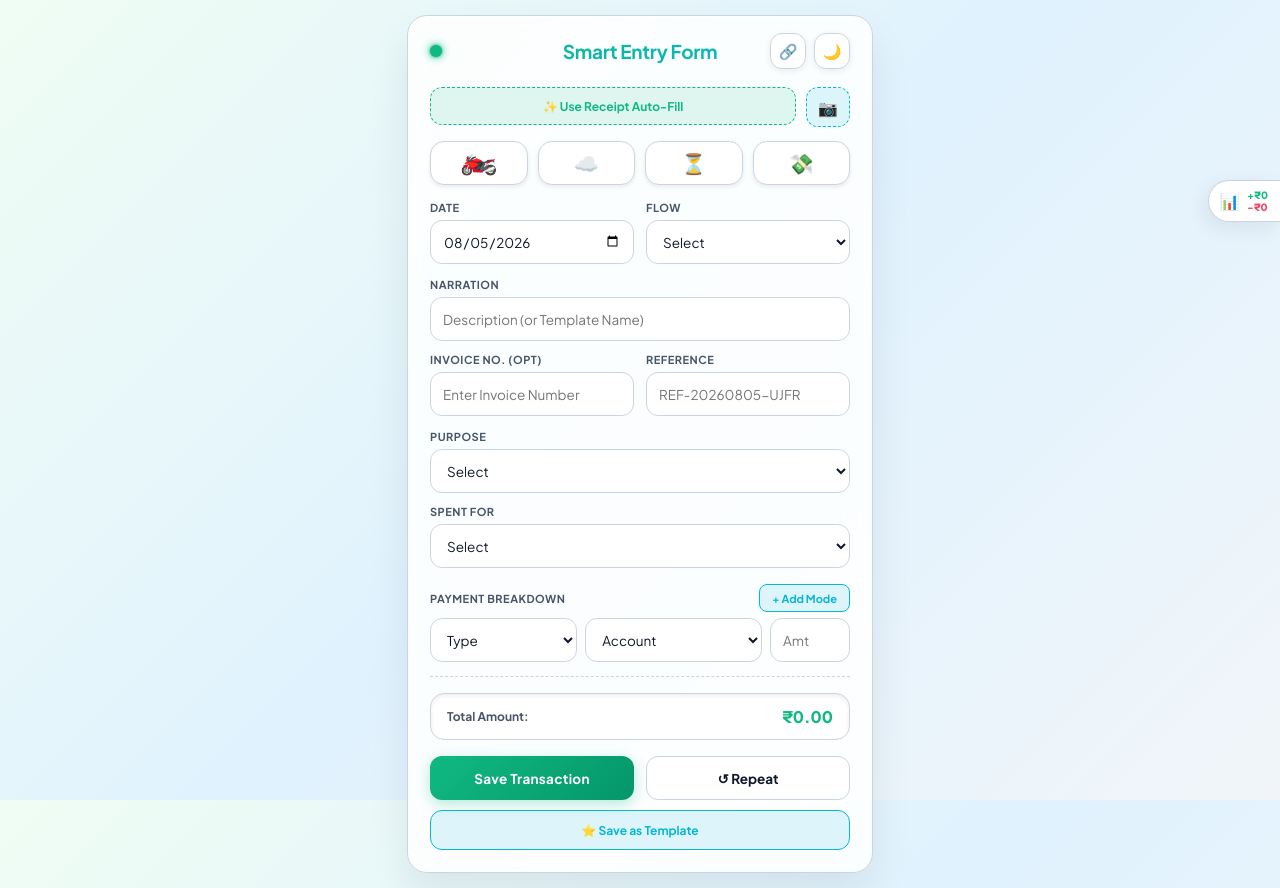
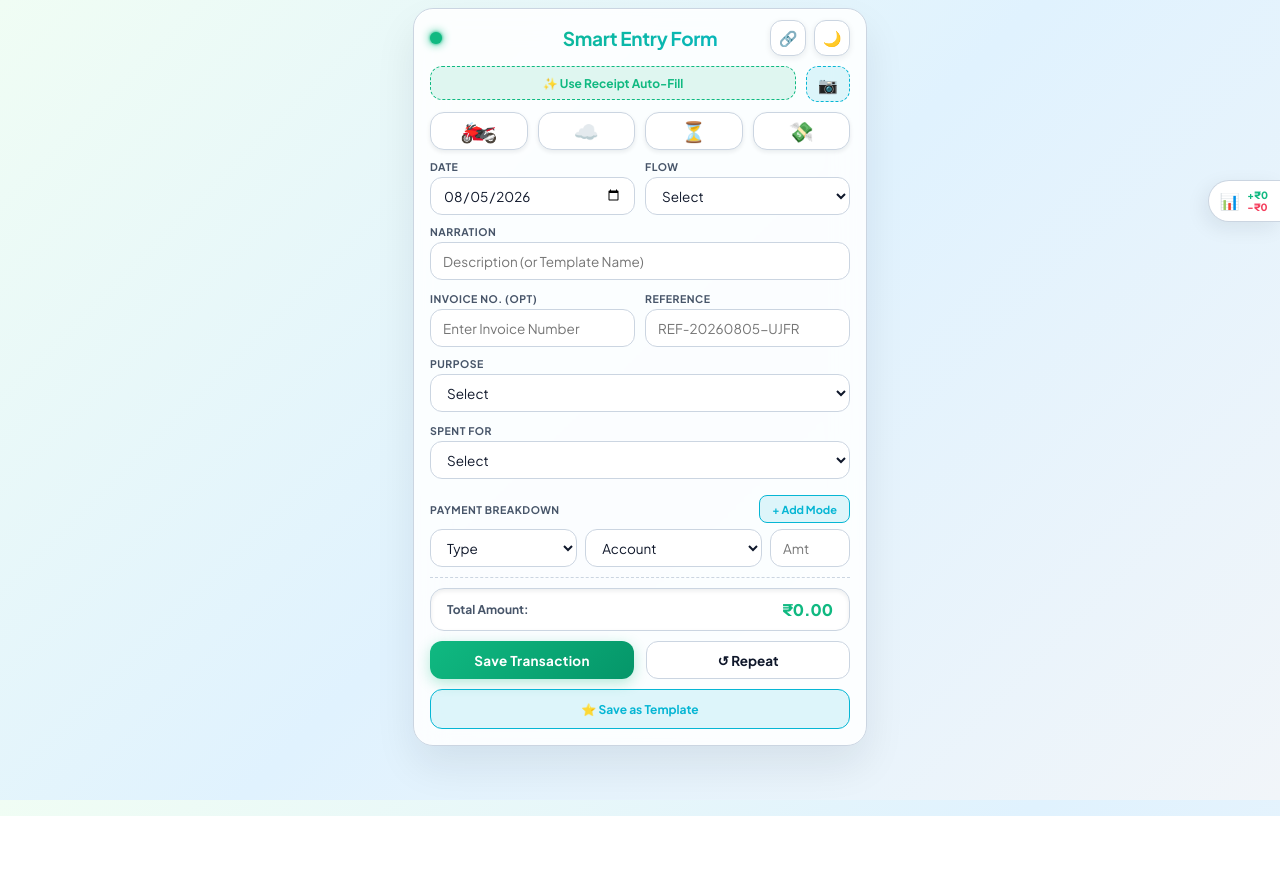
Before and after one commit to oprasannakumar/split-mode-payment, a plain HTML site: page index.html in a window 1280 px wide. After the commit the page ends 816 px from the top, so only its background shows below. Drawn offline with Linux system fonts and the light colour scheme; no server answers.

Commit message:
Update index.html

```diff
--- a/index.html
+++ b/index.html
@@ -15,7 +15,7 @@
 
     :root {
       * { -webkit-tap-highlight-color: transparent; }
-      --h: 44px;
+      --h: 38px;
       --r: 12px;
       --primary: #10b981;
       --primary-hover: #059669;
@@ -53,7 +53,7 @@
       background: var(--bg-body);
       background-attachment: fixed;
       color: var(--text-main);
-      padding: 15px;
+      padding: 8px;
       margin: 0;
       min-height: 100vh;
       transition: background 0.5s ease, color 0.5s ease;
@@ -65,7 +65,7 @@
       -webkit-backdrop-filter: blur(16px);
       max-width: 420px;
       margin: auto;
-      padding: 22px;
+      padding: 16px;
       border-radius: 20px;
       box-shadow: 0 20px 40px var(--shadow-color), inset 0 1px 0 var(--glass-border);
       border: 1px solid var(--border-color);
@@ -100,7 +100,7 @@
       display: grid;
       grid-template-columns: 40px 1fr 80px;
       align-items: center;
-      margin-bottom: 18px;
+      margin-bottom: 10px;
       margin-top: -5px;
     }
 
@@ -272,10 +272,10 @@
       display: grid;
       grid-template-columns: repeat(4, 1fr);
       gap: 10px;
-      margin-bottom: 16px;
+      margin-bottom: 10px;
     }
     .mode-btn {
-      padding: 10px 0;
+      padding: 6px 0;
       border-radius: 14px;
       background: var(--bg-input);
       border: 1px solid var(--border-color);
@@ -305,18 +305,19 @@
     #splitModeBtn.active .icon-shape { filter: drop-shadow(0px 0px 5px var(--danger)); transform: scale(1.15); }
     .mode-btn:active { transform: scale(0.93); }
 
-    .grid-2 { display: grid; grid-template-columns: 1fr 1fr; gap: 12px; margin-bottom: 14px; align-items: start; }
+    .grid-2 { display: grid; grid-template-columns: 1fr 1fr; gap: 10px; margin-bottom: 10px; align-items: start; }
     label {
-      font-size: 11px;
+      font-size: 10.5px;
       font-weight: 700;
       text-transform: uppercase;
       letter-spacing: 0.5px;
-      margin-top: 14px;
-      margin-bottom: 6px;
+      margin-top: 10px;
+      margin-bottom: 4px;
       display: block;
       color: var(--text-label);
       transition: color 0.5s ease;
     }
+
     input, select, button {
       width: 100%;
       height: var(--h);
@@ -349,7 +350,7 @@
 
     .smart-row { display: block; width: 100%; }
     .smart-row.has-other { display: grid; grid-template-columns: 1fr 1.2fr; gap: 10px; }
-    .btn-group { display: grid; grid-template-columns: 1fr 1fr; gap: 12px; margin-top: 16px; }
+    .btn-group { display: grid; grid-template-columns: 1fr 1fr; gap: 12px; margin-top: 10px; }
 
     button[type="submit"], .btn-confirm {
       background: linear-gradient(135deg, var(--primary), var(--primary-hover));
@@ -391,12 +392,28 @@
     #btnViewQueue { background: #64748b; color: white; }
     body.dark #btnViewQueue { background: #334155; }
 
-    .payment-row-wrapper { margin-bottom: 12px; border-bottom: 1px dashed var(--border-color); padding-bottom: 14px; }
+    .payment-row-wrapper {
+      margin-bottom: 8px;
+      border-bottom: 1px dashed var(--border-color);
+      padding-bottom: 10px;
+    }
+
     .payment-row { display: grid; grid-template-columns: 1fr 1.2fr 80px; gap: 8px; align-items: end; }
     .btn-add-mode { background: rgba(6, 182, 212, 0.12); color: var(--secondary); border: 1px solid var(--secondary); font-size: 11px; font-weight: 700; height: 28px; cursor: pointer; border-radius: 8px; width: auto; padding: 0 12px; margin: 0; transition: all 0.2s ease; }
     .btn-add-mode:hover { background: var(--secondary); color: white; }
 
-    .total-wrapper { display: flex; justify-content: space-between; align-items: center; margin-top: 16px; padding: 12px 16px; background: var(--bg-input); border-radius: 14px; border: 1px solid var(--border-color); transition: background 0.5s ease; box-shadow: inset 0 2px 4px var(--shadow-color); }
+    .total-wrapper {
+      display: flex;
+      justify-content: space-between;
+      align-items: center;
+      margin-top: 10px;
+      padding: 10px 16px;
+      background: var(--bg-input);
+      border-radius: 14px;
+      border: 1px solid var(--border-color);
+      transition: background 0.5s ease;
+      box-shadow: inset 0 2px 4px var(--shadow-color);
+    }
 
     .cash-wrapper { border: 1px solid var(--border-color); border-radius: 14px; padding: 14px; margin-top: 14px; background: var(--bg-input); transition: background 0.5s ease; }
     .cash-grid { display: grid; grid-template-columns: repeat(3, 1fr); gap: 8px; }
@@ -464,8 +481,8 @@
     .saving-text { animation: blink 1s infinite; }
     .hidden { display: none !important }
 
-    .receipt-flex { display: flex; align-items: stretch; gap: 10px; margin: 14px 0; }
-    .receipt-flex button, .receipt-flex label { flex: 1; margin: 0 !important; height: 38px; border-radius: var(--r); font-size: 12px; font-weight: 700; display: flex; align-items: center; justify-content: center; cursor: pointer; transition: all 0.2s ease; }
+    .receipt-flex { display: flex; align-items: stretch; gap: 10px; margin: 10px 0; }
+    .receipt-flex button, .receipt-flex label { flex: 1; margin: 0 !important; height: 34px; border-radius: var(--r); font-size: 12px; font-weight: 700; display: flex; align-items: center; justify-content: center; cursor: pointer; transition: all 0.2s ease; }
     .receipt-flex label { flex: 0 0 42px; }
     #btnShowAutofill { background: rgba(16, 185, 129, 0.12); color: var(--primary); border: 1px dashed var(--primary); }
     #btnShowAutofill:hover { background: rgba(16, 185, 129, 0.22); }
@@ -2674,12 +2691,17 @@
             toggleSmartOther(spentForSelect, 'spent_for_other', 'spentSmartRow', true);
         }
 
-        function checkRecurringTemplates() {
+                async function checkRecurringTemplates() {
             const today = new Date();
             const templates = JSON.parse(localStorage.getItem("recurringTemplates") || "[]");
             const todayTemplates = templates.filter(t => t.active && new Date(t.date).getDate() === today.getDate() && new Date(t.date).getMonth() === today.getMonth());
+
             if (todayTemplates.length === 0) return;
-            if (!confirm(`You have ${todayTemplates.length} recurring transactions today.\nLoad them?`)) return;
+
+            // Replaced native confirm() with the custom UI showConfirm()
+            const shouldLoad = await showConfirm(`You have ${todayTemplates.length} recurring transactions today.\nLoad them?`);
+            if (!shouldLoad) return;
+
             document.getElementById("paymentContainer").innerHTML = "";
             todayTemplates.forEach(t => {
                 document.getElementById("narration").value = t.narration;
@@ -2693,6 +2715,7 @@
             });
             updateGrandTotal();
         }
+
 
         function predictPurposeSmart(text) {
             const words = text.toLowerCase().split(/\s+/).filter(w => w.length > 2 && !STOP_WORDS.includes(w));
```
